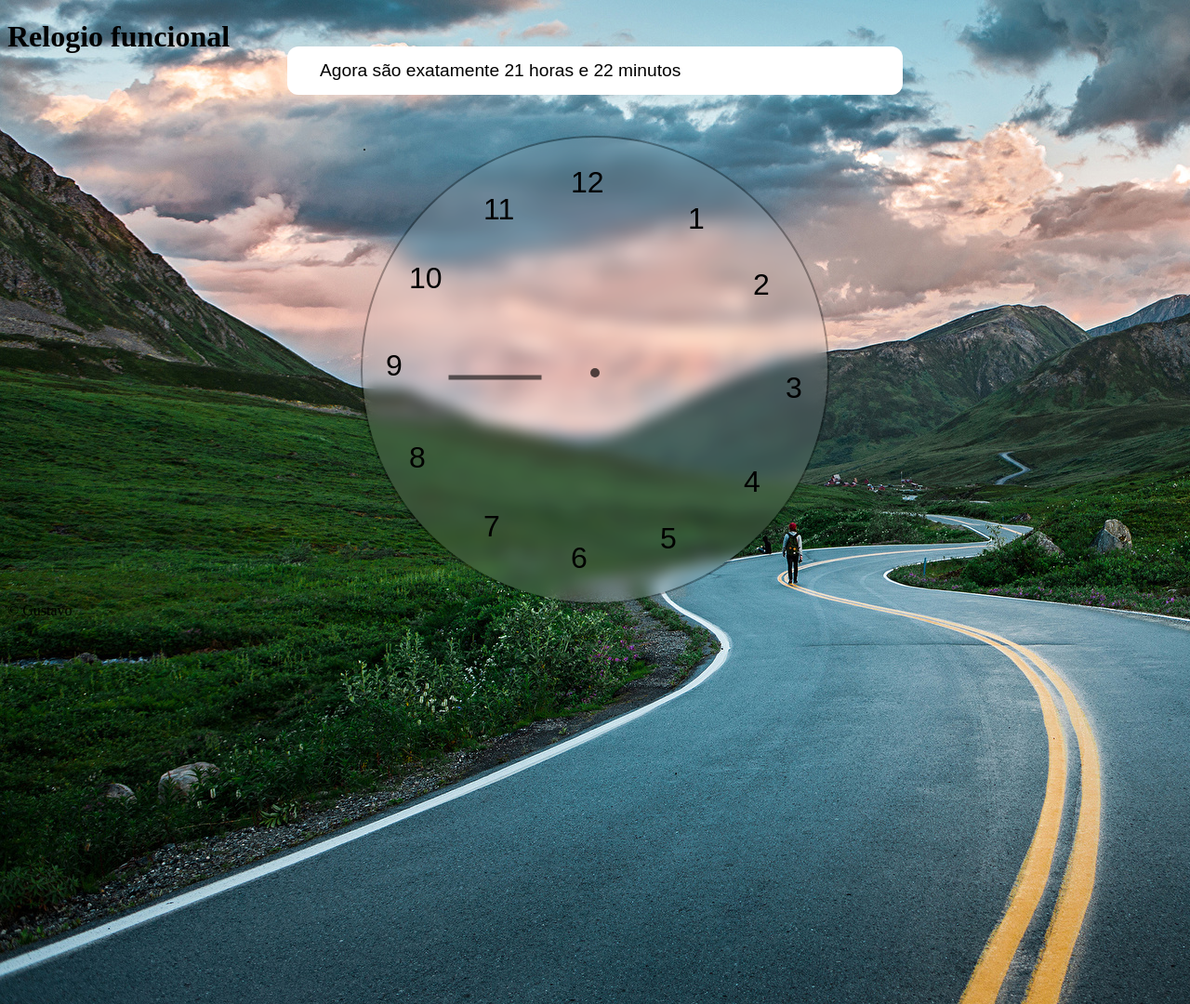
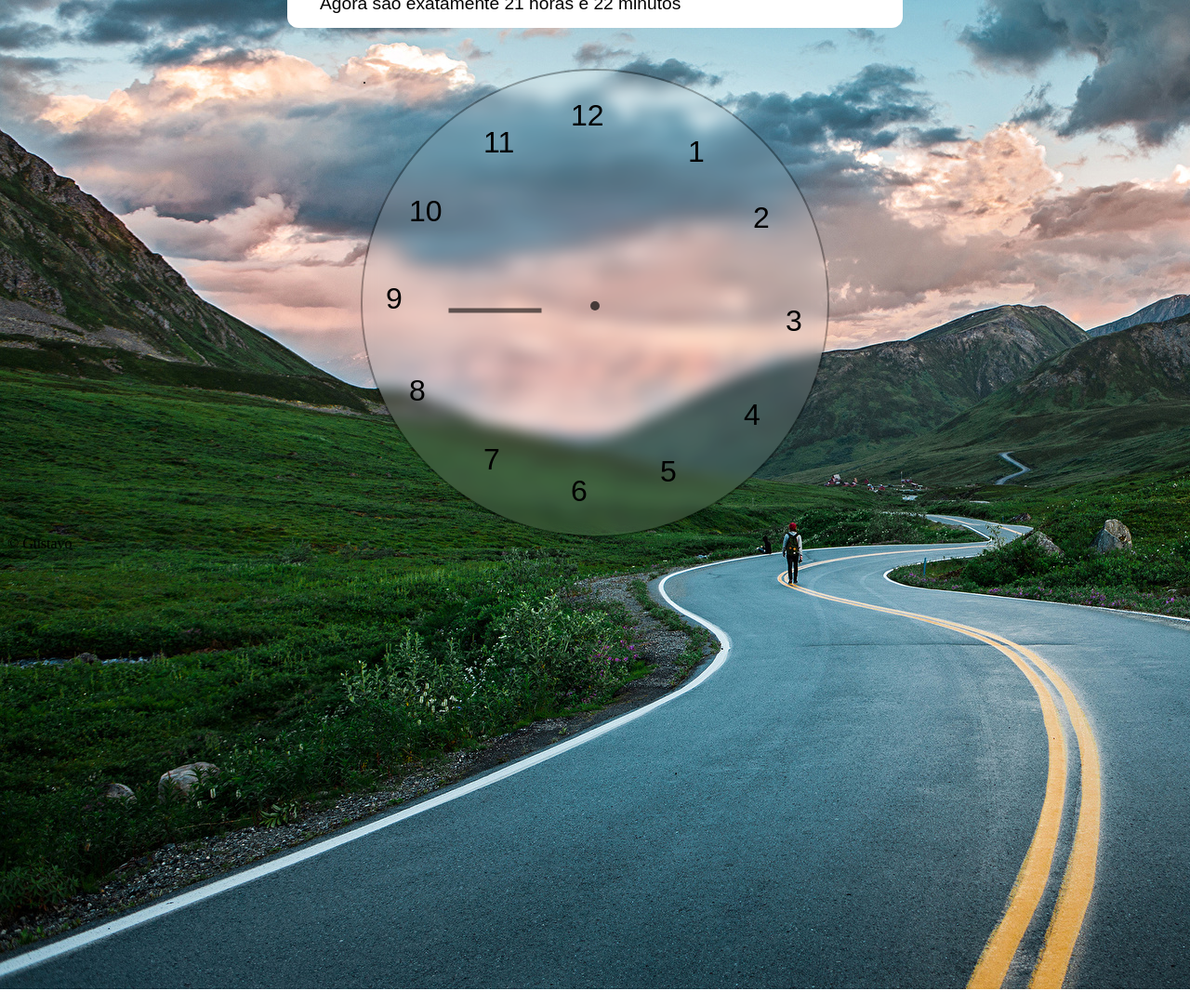
Before and after one commit to luizgustavostp/Curso-Js, a plain HTML site: page ex013/ex001.html in a window 1280 px wide. Shown: the top 1080 px of the page at 93% size. Drawn offline with Linux system fonts and the light colour scheme.

Commit message:
Update ex001.html

```diff
--- a/ex013/ex001.html
+++ b/ex013/ex001.html
@@ -117,7 +117,6 @@
 </head>
 <body onload="load()" id="body">
     <header>
-        <h1>Relogio funcional</h1>
 
     </header>
     <div> <p id="msg">Aqui irá aparecer a hora</p></div>
```
